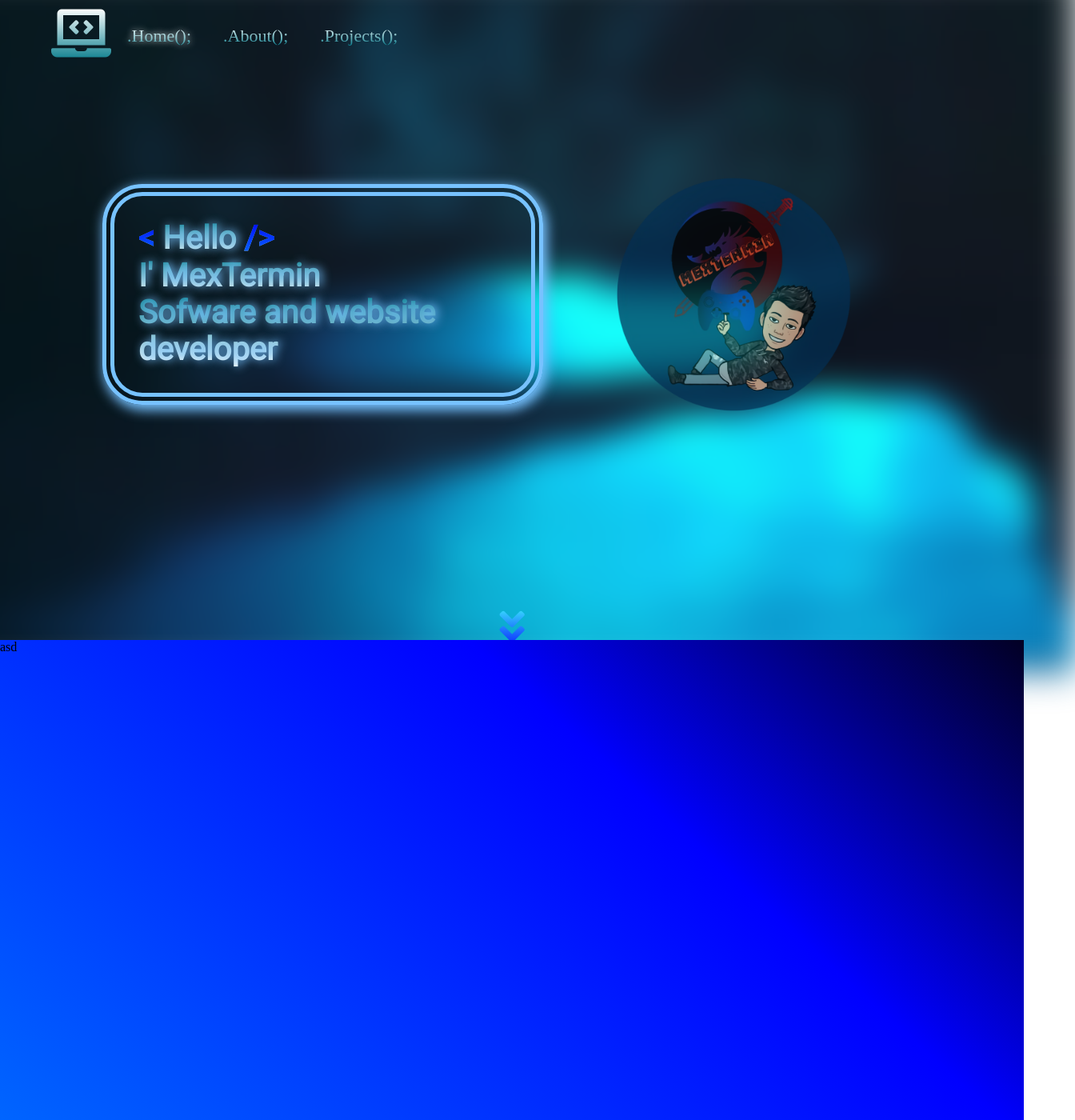
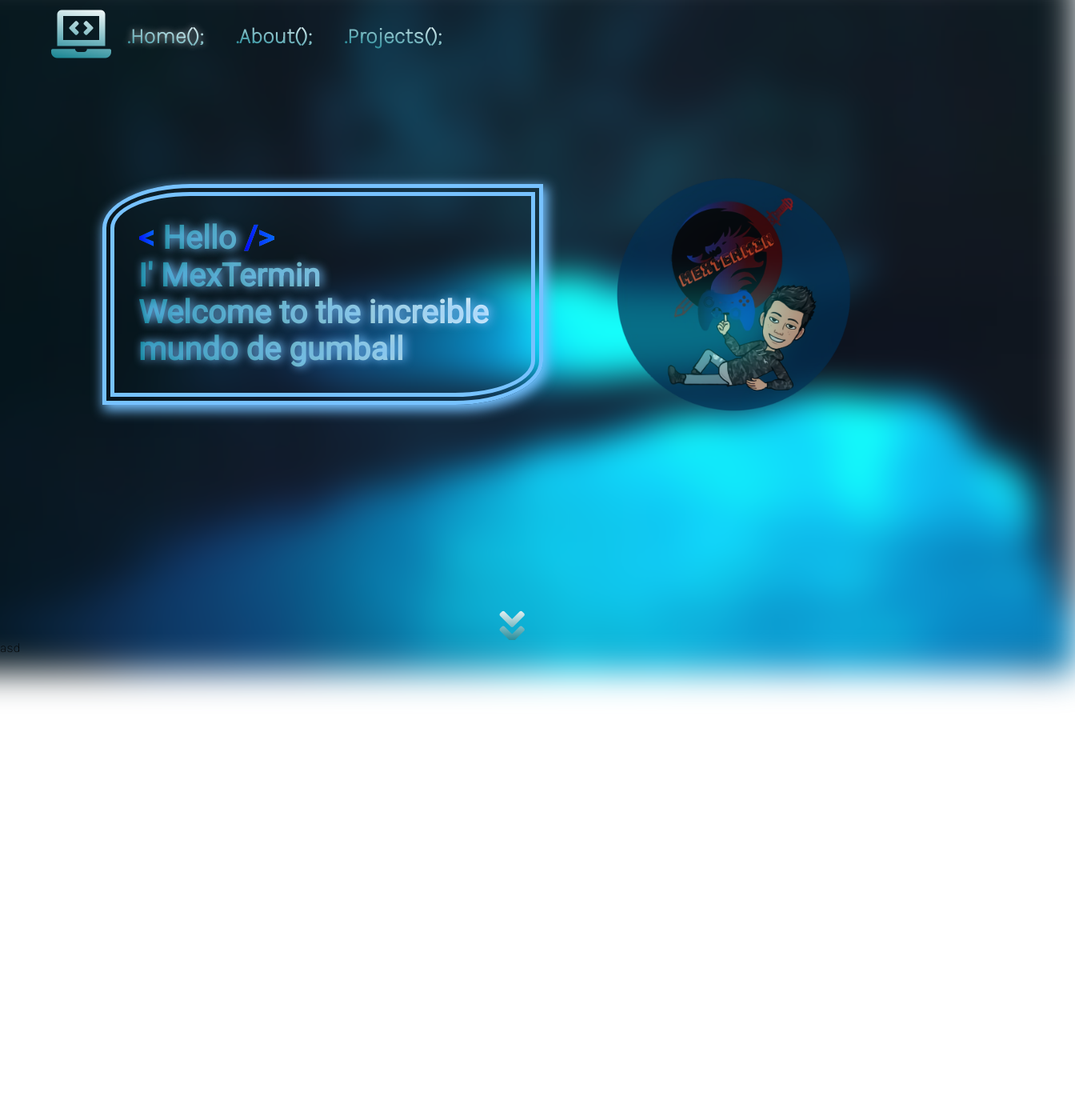
Before and after one commit to MexTermin/MexTermin, a Vue app: page / in a window 1280 px wide. Shown: the top 1400 px of the page at 80% size, 1344 px wide, since content can reach past the window. Built offline with nearby package versions, Linux system fonts and the light colour scheme.

Commit message:
refactor

```diff
--- a/public/index.html
+++ b/public/index.html
@@ -9,6 +9,12 @@
       href="https://pro.fontawesome.com/releases/v5.10.0/css/all.css"
       integrity="sha384-AYmEC3Yw5cVb3ZcuHtOA93w35dYTsvhLPVnYs9eStHfGJvOvKxVfELGroGkvsg+p"
       crossorigin="anonymous"
+    />
+    <link rel="preconnect" href="https://fonts.googleapis.com" />
+    <link rel="preconnect" href="https://fonts.gstatic.com" crossorigin />
+    <link
+      href="https://fonts.googleapis.com/css2?family=Karla:wght@200&family=Roboto:wght@100;400&display=swap"
+      rel="stylesheet"
     />
     <!-- <link rel="icon" href="<%= BASE_URL %>favicon.ico"> -->
     <title>MexTermin</title>
--- a/src/App.vue
+++ b/src/App.vue
@@ -1,6 +1,6 @@
 <template>
 <div class="body">
-  <Charging/>
+  <Loading/>
   <div class="gb-img">
     <img :src="bg" alt="Ocean Background" >
   </div>
@@ -15,7 +15,7 @@
   import HowIm from "./components/Sections/HowIm.vue";
   import Home from "./components/Sections/Home.vue";
   import Navbar from "./components/Navbar.vue";
-  import Charging from "./components/Charging.vue";
+  import Loading from "./components/Loading.vue";
   import bg from "./img/1920.png";
 
   export default {
@@ -24,7 +24,7 @@
       Home,
       HowIm,
       Navbar,
-      Charging
+      Loading
     },
     data: function() {
       return{
@@ -38,19 +38,17 @@
   @import url("./Constantes.css");
   body {
     overflow: hidden;
+    font-family: 'Karla', sans-serif;
   }
   * {
     margin: 0px;
     padding: 0px;
   }
   #app {
-
-
     width: 100vw;
   }
-
   .gb-img{
-    position:absolute;
+    position:fixed;
     width:100vw;
     height:100vh;
     z-index:-100;
--- a/src/Constantes.css
+++ b/src/Constantes.css
@@ -1,9 +1,8 @@
 :root{
-    --mainGradient: linear-gradient(
-      138deg,
+    --mainDeg:260deg;
+    --mainGradient:
       rgba(2, 0, 36, 1) 50%,
-      rgb(1, 1, 59) 50%
-    );
+      rgb(1, 1, 59) 50%;
 
     --textGradient:rgb(255, 255, 255), rgb(0, 120, 136);
     --showPrimaryColor:rgb(119, 194, 255);
--- a/src/components/arrow.vue
+++ b/src/components/DownArrow.vue
@@ -6,18 +6,18 @@
 
 <script>
 export default {
-  name: "Arrow"
+  name: "DownArrow"
 };
 </script>
 
 <style scoped>
+@import url("../Constantes.css");
+
 .arrow-icon {
-  /* margin-bottom: 20px; */
   font-size: 50px;
   background: -webkit-repeating-linear-gradient(
     top,
-    rgb(58, 230, 253) 0px,
-    blue 60px
+    var(--textGradient)
   );
   background-clip: text;
   -webkit-background-clip: text;
--- a/src/components/Charging.vue
+++ b/src/components/Loading.vue
@@ -27,7 +27,7 @@
 
 <script>
 export default {
-  name: "Charging"
+  name: "Loading"
 };
 </script>
 
@@ -38,7 +38,7 @@
   width: 100vw;
   height: 100vh;
   z-index: 99999;
-  background: var(--mainGradient);
+  background:linear-gradient(133deg,var(--mainGradient)) ;
   justify-content: center;
 }
 .loading {
--- a/src/components/Navbar.vue
+++ b/src/components/Navbar.vue
@@ -19,7 +19,7 @@
 
 <style>
 nav {
-  position: absolute;
+  position: fixed;
   top: 0px;
   width: 90vw;
   margin-left:5vw;
@@ -37,12 +37,13 @@
   flex-direction: row;
 }
 .menu-item {
-  background: -webkit-linear-gradient(var(--textGradient));
+  background: -webkit-linear-gradient(var(--mainDeg),var(--textGradient));
   background-clip: text;
   -webkit-background-clip: text;
   -webkit-text-fill-color: transparent;
   padding: 0px 20px;
-  font-size: 22px;
+  font-size: 27px;
+  font-weight:bold;
 }
 .menu-item:hover{
     transform: scale(1.05);
@@ -51,11 +52,11 @@
 }
 
 .select{
-    text-shadow: 0 0 8px white;
+    text-shadow: 0 0 8px rgba(255, 255, 255, 0.616);
 }
 
 .nav-logo {
-  background: -webkit-linear-gradient(var(--textGradient));
+  background: -webkit-linear-gradient(var(--mainDeg),var(--textGradient));
   background-clip: text;
   -webkit-background-clip: text;
   -webkit-text-fill-color: transparent;
--- a/src/components/Sections/Home.vue
+++ b/src/components/Sections/Home.vue
@@ -2,13 +2,17 @@
   <section class="home-container">
     <div class="top-section">
       <div class="text-container">
-        <p class="colorize">
+        <p>
           <span class="blueColor ">&#60;</span>
           Hello
           <span class="blueColor ">/&#62;</span>
         </p>
-        <h1 lass="colorize">I' MexTermin</h1>
-        <p lass="colorize">Sofware and website developer <span class="typed">&#160;</span></p>
+        <h1>I' MexTermin</h1>
+        <p>
+          Welcome to the increible mundo de gumball<span class="typed"
+            >&#160;</span
+          >
+        </p>
       </div>
 
       <div class="logo-container">
@@ -27,8 +31,8 @@
 </template>
 
 <script>
-import Arrow from "../arrow.vue";
 import logo from "../../img/logo.png";
+import Arrow from "../DownArrow.vue";
 
 export default {
   name: "Home",
@@ -42,7 +46,6 @@
     };
   }
 };
-
 </script>
 
 <!-- Add "scoped" attribute to limit CSS to this component only -->
@@ -87,11 +90,12 @@
   font-family: "Roboto", "Times New Roman", Times;
 }
 
-.text-container p, h1 {
+.text-container p,
+h1 {
   display: inline-block;
   width: 100%;
   font-family: "Roboto", "Times New Roman", Times;
-  background: linear-gradient(0deg,var(--textGradient));
+  background: linear-gradient(var(--mainDeg), var(--textGradient));
   background-clip: text;
   -webkit-background-clip: text;
   -webkit-text-fill-color: transparent;
@@ -106,7 +110,8 @@
   box-shadow: 3px 5px 15px 2px var(--showPrimaryColor);
   height: fit-content;
   border: 15px double var(--showPrimaryColor);
-  border-radius: 50px;
+  border-top-left-radius: 20%;
+  border-bottom-right-radius: 20%;
   width: 40%;
   margin-left: 4em;
   display: flex;
@@ -116,7 +121,7 @@
   line-height: 2.9em;
 }
 .blueColor {
-  background: linear-gradient(0deg,var(--blueColors));
+  background: linear-gradient(var(--mainDeg), var(--blueColors));
   background-clip: text;
   -webkit-background-clip: text;
   -webkit-text-fill-color: transparent;
@@ -135,24 +140,4 @@
   user-select: none;
   border-radius: 50px;
 }
-
-.colorize{
-  animation: colorize 3s ease ;
-}
-
-@keyframes colorize {
-  0% {
-    background-position: 0% 200%;
-
-    }
-  50%{
-    background-position: 200% 0%;
-
-  }
-  100% {
-  background-position: 0% 330%;
-
-  }
-
-}
 </style>
--- a/src/components/Sections/HowIm.vue
+++ b/src/components/Sections/HowIm.vue
@@ -11,27 +11,9 @@
 </script>
 
 <style scoped>
+@import url("../../Constantes.css");
+
 .howim {
-  background: rgb(2, 0, 36);
-  background: -moz-linear-gradient(
-    222deg,
-    rgba(2, 0, 36, 1) 0%,
-    rgba(0, 0, 255, 1) 32%,
-    rgb(0, 119, 255) 100%
-  );
-  background: -webkit-linear-gradient(
-    222deg,
-    rgba(2, 0, 36, 1) 0%,
-    rgba(0, 0, 255, 1) 32%,
-    rgb(0, 119, 255) 100%
-  );
-  background: linear-gradient(
-    222deg,
-    rgba(2, 0, 36, 1) 0%,
-    rgba(0, 0, 255, 1) 32%,
-    rgb(0, 119, 255) 100%
-  );
-  filter: progid:DXImageTransform.Microsoft.gradient(startColorstr="#020024",endColorstr="#005bff",GradientType=1);
   height: 100vh;
   width: 100vw;
 }
--- a/src/main.js
+++ b/src/main.js
@@ -1,7 +1,7 @@
 import { createApp } from "vue";
 import App from "./App.vue";
-import "../src/Scripts/vhScrool.js";
-import { removeLoadingWhenloaded} from "./Scripts/loading";
+import "../src/scripts/vhScrool.js";
+import { removeLoadingWhenloaded} from "./scripts/loading";
 
 
 createApp(App).mount("#app");
```
